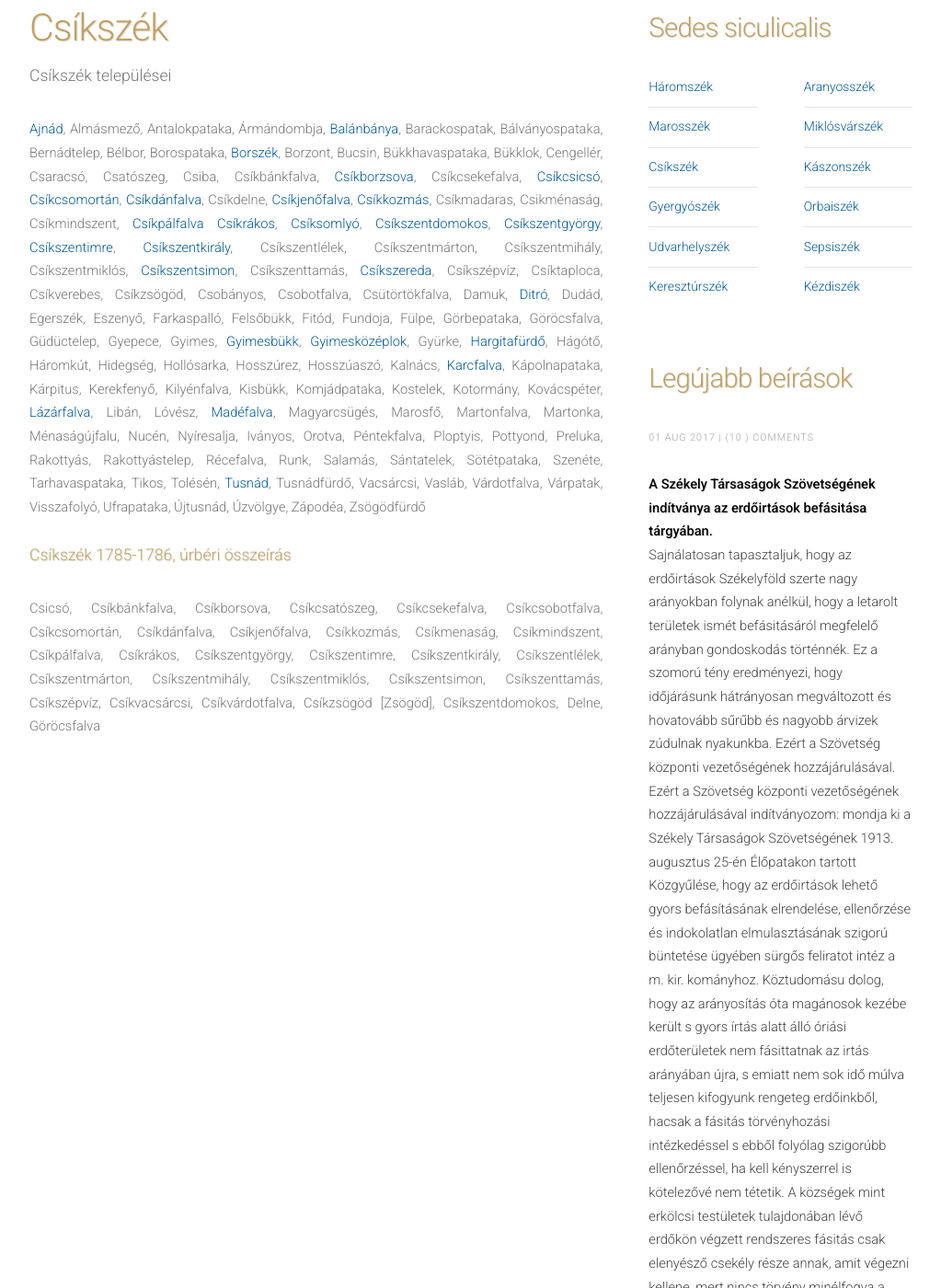
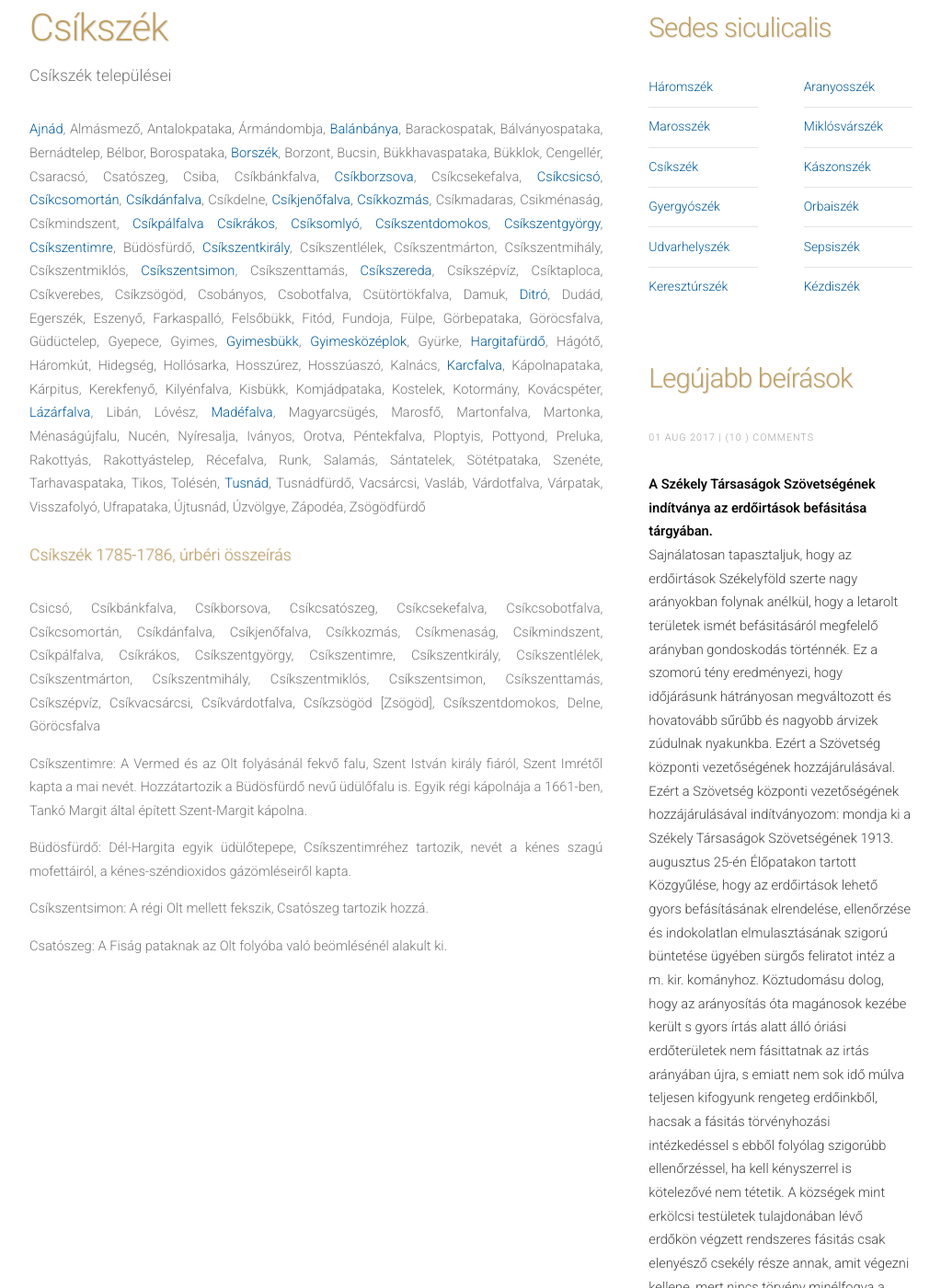
Before and after one commit to siculia/siculia.github.io, a Jekyll site: the page built from siculia-csikszek.html, in a window 1280 px wide and 1400 px high, scrolled down 683 px. Shown: the whole window at 92% size, without its empty margins (128-1151 px from the left). Built offline with Jekyll 4.4.1, drawn with Linux system fonts in a browser that asks for light colours; nearby versions of some CDN libraries; library files that are not in the unit come from our copies.

Commit message:
Csíkszéki települések

```diff
--- a/siculia-csikszek.html
+++ b/siculia-csikszek.html
@@ -26,7 +26,7 @@ layout: default
 							<a href="http://www.csikpalfalva.eu">Csíkpálfalva</a>
 							<a href="http://rakos.ro">Csíkrákos</a>, <a href="http://www.csiksomlyo.ro">Csíksomlyó</a>, <a href="http://domokos.ro">Csíkszentdomokos</a>,
 							<a href="https://www.csikszentgyorgy.eu">Csíkszentgyörgy</a>,
-							<a href="https://csikszentimre.ro">Csíkszentimre</a>, <a href="http://www.csikszentkiraly.ro">Csíkszentkirály</a>, Csíkszentlélek, Csíkszentmárton, Csíkszentmihály, Csíkszentmiklós,
+							<a href="https://csikszentimre.ro">Csíkszentimre</a>, Büdösfürdő, <a href="http://www.csikszentkiraly.ro">Csíkszentkirály</a>, Csíkszentlélek, Csíkszentmárton, Csíkszentmihály, Csíkszentmiklós,
 							<a href="http://www.csikszentsimon.ro">Csíkszentsimon</a>, Csíkszenttamás,
 							<a href="http://www.szereda.ro">Csíkszereda</a>, Csíkszépvíz, Csíktaploca, Csíkverebes, Csíkzsögöd, Csobányos, Csobotfalva, Csütörtökfalva, Damuk,
 							<a href="http://www.gyergyoditro.ro/hu_HU/">Ditró</a>, Dudád, Egerszék, Eszenyő, Farkaspalló, Felsőbükk, Fitód, Fundoja, Fülpe,
@@ -48,6 +48,11 @@ layout: default
 							Csíkpálfalva, Csíkrákos, Csíkszentgyörgy, Csíkszentimre, Csíkszentkirály, Csíkszentlélek, Csíkszentmárton, Csíkszentmihály, Csíkszentmiklós, Csíkszentsimon, Csíkszenttamás, Csíkszépvíz, Csíkvacsárcsi,
 							Csíkvárdotfalva, Csíkzsögöd [Zsögöd], Csíkszentdomokos, Delne, Göröcsfalva</p>
 
+							<p style="text-align: justify;">Csíkszentimre: A Vermed és az Olt folyásánál fekvő falu, Szent István király fiáról, Szent Imrétől kapta a mai nevét. Hozzátartozik a Büdösfürdő nevű üdülőfalu is. Egyik régi kápolnája a 1661-ben, Tankó Margit által épített Szent-Margit kápolna.</p>
+							<p style="text-align: justify;">Büdösfürdő: Dél-Hargita egyik üdülőtepepe, Csíkszentimréhez tartozik, nevét a kénes szagú mofettáiról, a kénes-széndioxidos gázömléseiről kapta.</p>
+							<p style="text-align: justify;">Csíkszentsimon: A régi Olt mellett fekszik, Csatószeg tartozik hozzá.</p>
+							<p style="text-align: justify;">Csatószeg: A Fiság pataknak az Olt folyóba való beömlésénél alakult ki.</p>
+
 					</section>
 				</div>
 				{% include sidebar.html %}
```
